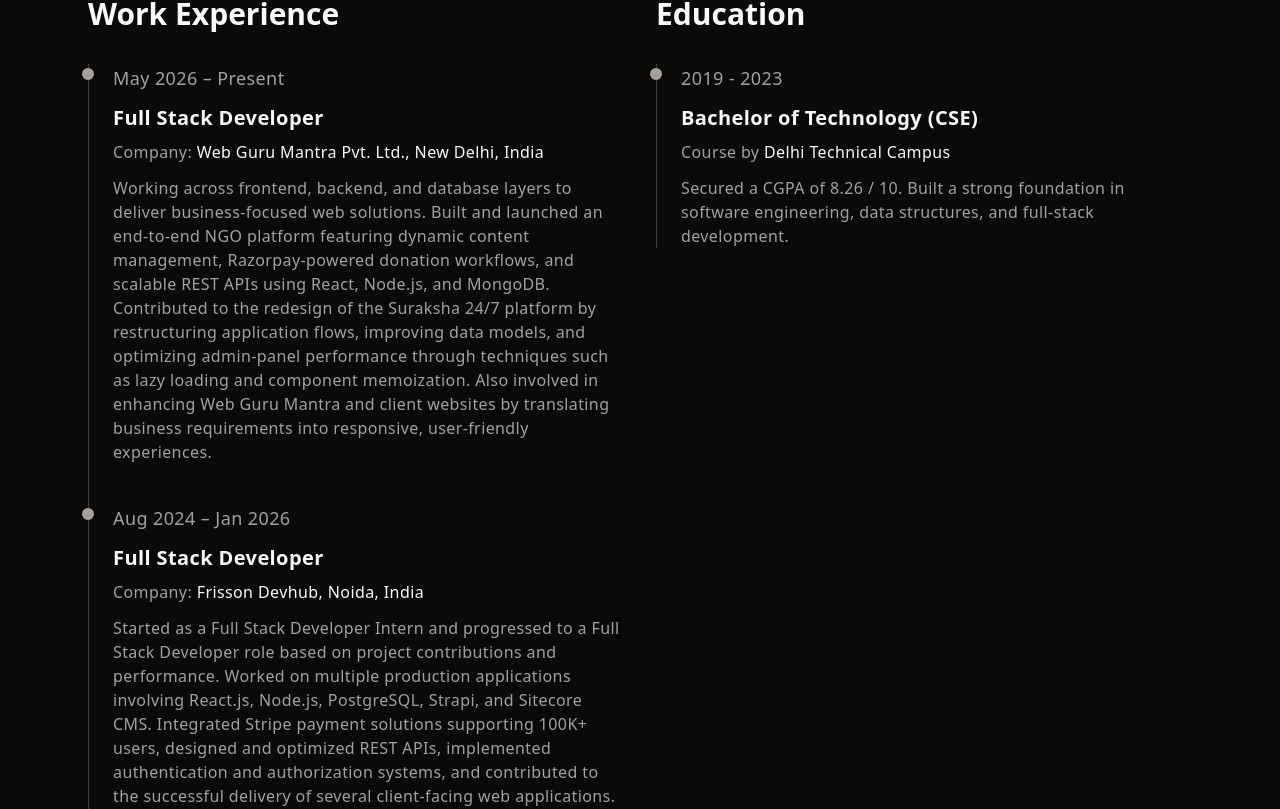
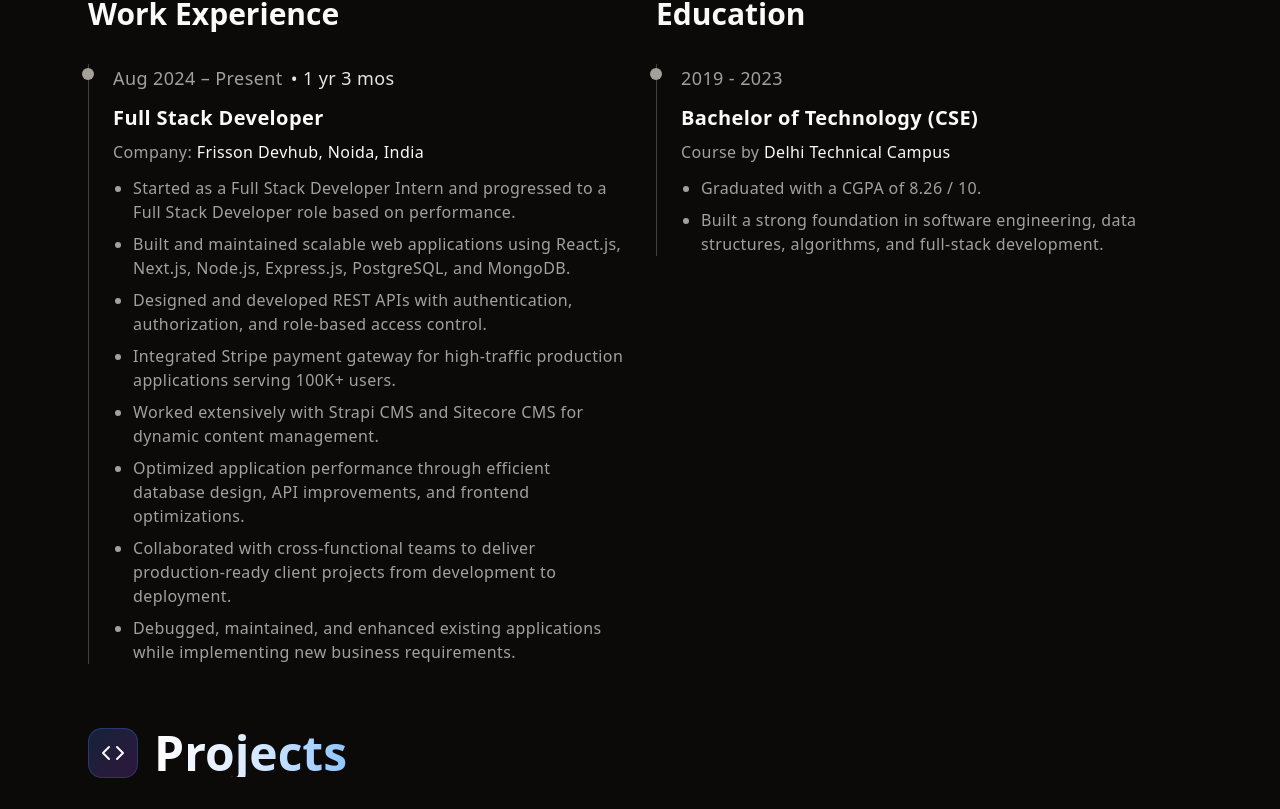
Before and after one commit to rudragaur-01/portfolio, a Next.js app: page / in a window 1280 px wide. Shown: the part 551-1360 px from the top of the page. Built offline with nearby package versions, Linux system fonts and the light colour scheme.

Commit message:
exp update

```diff
--- a/components/ProfessionalJourney.tsx
+++ b/components/ProfessionalJourney.tsx
@@ -9,23 +9,59 @@ interface ExpCardProps {
   ed?: boolean;
 }
 
+function getExperience(startDate: Date) {
+  const now = new Date();
+
+  let months =
+    (now.getFullYear() - startDate.getFullYear()) * 12 +
+    (now.getMonth() - startDate.getMonth());
+
+  const years = Math.floor(months / 12);
+  months %= 12;
+
+  if (years > 0 && months > 0) {
+    return `${years} yr${years > 1 ? "s" : ""} ${months} mo${
+      months > 1 ? "s" : ""
+    }`;
+  }
+
+  if (years > 0) {
+    return `${years} yr${years > 1 ? "s" : ""}`;
+  }
+
+  return `${months} mo${months > 1 ? "s" : ""}`;
+}
 const ExpCard: React.FC<ExpCardProps> = ({ item, ed }) => {
   return (
     <div className="relative group tracking-wide">
       <div className="absolute -left-[31px] top-1 size-3 bg-muted-foreground group-hover:bg-primary rounded-full transition duration-300" />
+
       <div className="flex flex-col gap-2">
-        <span className="text-neutral-400 text-base xl:text-lg group-hover:text-primary transition duration-300">
-          {item.year}
-        </span>
+    <span className="text-neutral-400 text-base xl:text-lg group-hover:text-primary transition duration-300">
+  {item.year}
+  {!ed && item.startDate && (
+    <span className="ml-2 text-primary">
+      • {getExperience(new Date(item.startDate))}
+    </span>
+  )}
+</span>
 
-        <h3 className="text-lg lg:text-xl font-semibold mt-1">{item.title}</h3>
+        <h3 className="text-lg lg:text-xl font-semibold mt-1">
+          {item.title}
+        </h3>
 
         <p className="text-sm lg:text-base text-neutral-400 mb-1">
           {ed ? "Course by" : "Company:"}{" "}
-          <span className="font-medium text-foreground">{item.institute}</span>
+          <span className="font-medium text-foreground">
+            {item.institute}
+          </span>
         </p>
 
-        <p className="text-sm lg:text-base text-neutral-400">{item.desc}</p>
+        <ul className="list-disc pl-5 space-y-2 text-sm lg:text-base text-neutral-400">
+          {item.desc.map((point, index) => (
+            <li key={index}>{point}</li>
+          ))}
+        </ul>
       </div>
     </div>
   );
@@ -34,19 +70,23 @@ const ExpCard: React.FC<ExpCardProps> = ({ item, ed }) => {
 const ProfessionalJourney = () => {
   return (
     <section className="mb-16" id="professional-journey">
-      <SectionHeader icon={<TrendingUpIcon />} title="Professional Journey" />
+      <SectionHeader
+        icon={<TrendingUpIcon />}
+        title="Professional Journey"
+      />
 
-      <p className="  text-neutral-300 md:text-left mx-auto md:mx-0 leading-relaxed text-base xl:text-lg tracking-wide mb-8">
+      <p className="text-neutral-300 md:text-left mx-auto md:mx-0 leading-relaxed text-base xl:text-lg tracking-wide mb-8">
         A comprehensive overview of my education, work experience, and
         technologies I use to build modern, scalable, and high-performance
         applications.
       </p>
 
-      <div className="grid gap-8 md:grid-cols-2 ">
+      <div className="grid gap-8 md:grid-cols-2">
         <div>
           <h2 className="text-xl lg:text-3xl font-semibold mb-4 lg:mb-8">
             Work Experience
           </h2>
+
           <div className="space-y-10 border-l border-neutral-700 pl-6">
             {experience.map((item, i) => (
               <ExpCard key={i} item={item} />
@@ -58,6 +98,7 @@ const ProfessionalJourney = () => {
           <h2 className="text-xl lg:text-3xl font-semibold mb-4 lg:mb-8">
             Education
           </h2>
+
           <div className="space-y-10 border-l border-neutral-700 pl-6">
             {education.map((item, i) => (
               <ExpCard key={i} item={item} ed />
--- a/constants/mock.tsx
+++ b/constants/mock.tsx
@@ -5,22 +5,29 @@ export const education = [
     year: "2019 - 2023",
     title: "Bachelor of Technology (CSE)",
     institute: "Delhi Technical Campus",
-    desc: "Secured a CGPA of 8.26 / 10. Built a strong foundation in software engineering, data structures, and full-stack development.",
+    desc: [
+      "Graduated with a CGPA of 8.26 / 10.",
+      "Built a strong foundation in software engineering, data structures, algorithms, and full-stack development.",
+    ],
   },
 ];
 
 export const experience = [
   {
-    year: "May 2026 – Present",
+    year: "Aug 2024 – Present",
     title: "Full Stack Developer",
-    institute: "Web Guru Mantra Pvt. Ltd., New Delhi, India",
-    desc: "Working across frontend, backend, and database layers to deliver business-focused web solutions. Built and launched an end-to-end NGO platform featuring dynamic content management, Razorpay-powered donation workflows, and scalable REST APIs using React, Node.js, and MongoDB. Contributed to the redesign of the Suraksha 24/7 platform by restructuring application flows, improving data models, and optimizing admin-panel performance through techniques such as lazy loading and component memoization. Also involved in enhancing Web Guru Mantra and client websites by translating business requirements into responsive, user-friendly experiences.",
-  },
-  {
-    year: "Aug 2024 – Jan 2026",
-    title: "Full Stack Developer",
+    startDate: "2024-08-01",
     institute: "Frisson Devhub, Noida, India",
-    desc: "Started as a Full Stack Developer Intern and progressed to a Full Stack Developer role based on project contributions and performance. Worked on multiple production applications involving React.js, Node.js, PostgreSQL, Strapi, and Sitecore CMS. Integrated Stripe payment solutions supporting 100K+ users, designed and optimized REST APIs, implemented authentication and authorization systems, and contributed to the successful delivery of several client-facing web applications. Gained hands-on experience across the entire development lifecycle, from feature development and debugging to deployment and maintenance.",
+    desc: [
+      "Started as a Full Stack Developer Intern and progressed to a Full Stack Developer role based on performance.",
+      "Built and maintained scalable web applications using React.js, Next.js, Node.js, Express.js, PostgreSQL, and MongoDB.",
+      "Designed and developed REST APIs with authentication, authorization, and role-based access control.",
+      "Integrated Stripe payment gateway for high-traffic production applications serving 100K+ users.",
+      "Worked extensively with Strapi CMS and Sitecore CMS for dynamic content management.",
+      "Optimized application performance through efficient database design, API improvements, and frontend optimizations.",
+      "Collaborated with cross-functional teams to deliver production-ready client projects from development to deployment.",
+      "Debugged, maintained, and enhanced existing applications while implementing new business requirements."
+    ],
   },
 ];
 
```
Also changed, not shown: types/index.ts (+4 -4 lines).
